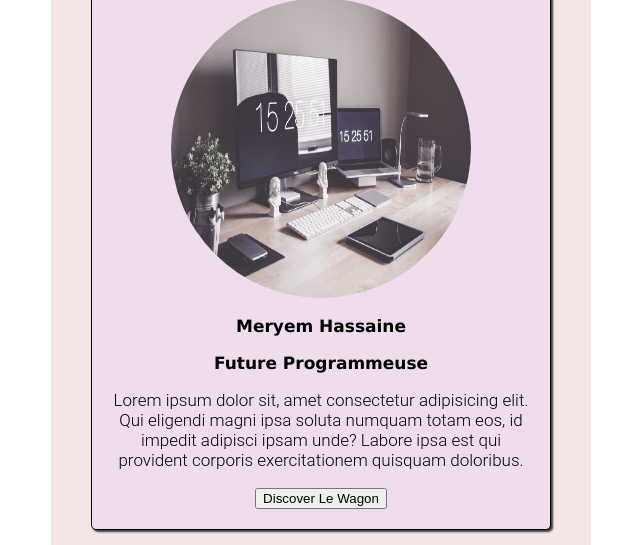
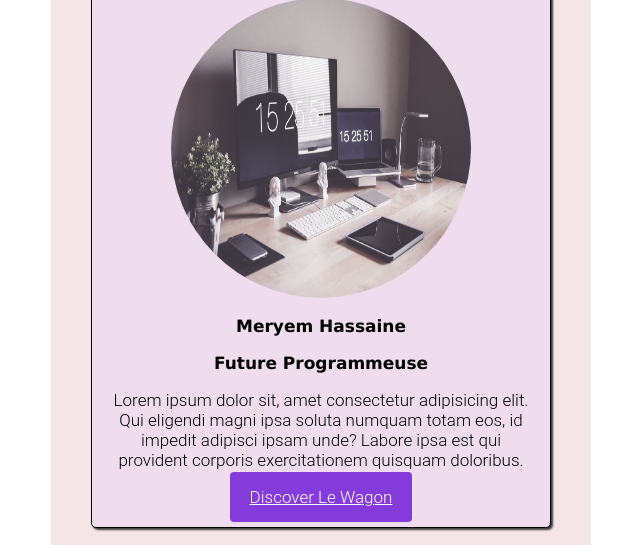
Before and after one commit to Meryouma213/profile, a plain HTML site: page index.html in a window 1280 px wide. Shown: the part 146-691 px from the top of the page, without its empty margins (319-959 px from the left). Drawn offline with Linux system fonts and the light colour scheme.

Commit message:
my test profile page

```diff
--- a/index.html
+++ b/index.html
@@ -15,7 +15,7 @@
     <h2> Meryem Hassaine</h2>
     <h3>Future Programmeuse</h3>
     <p> Lorem ipsum dolor sit, amet consectetur adipisicing elit. Qui eligendi magni ipsa soluta numquam totam eos, id impedit adipisci ipsam unde? Labore ipsa est qui provident corporis exercitationem quisquam doloribus.</p>
-    <button> Discover Le Wagon </button>
+    <a href="#" class="btn-blue">Discover Le Wagon</a>
   </div>
   <div class="card">
     <h3> Follow me </h3>
--- a/style.css
+++ b/style.css
@@ -59,6 +59,12 @@ box-shadow: 2px 2px 2px rgb(60, 58, 58);
   height: 300px;
   border-radius: 50%;
 }
+.btn-blue{
+  background-color: #853bdb;
+    color: rgb(255, 255, 255);
+    padding: 15px 20px;
+    border-radius: 4px;
+}
 
 .list-inline > li {
   display: inline-block;
```
